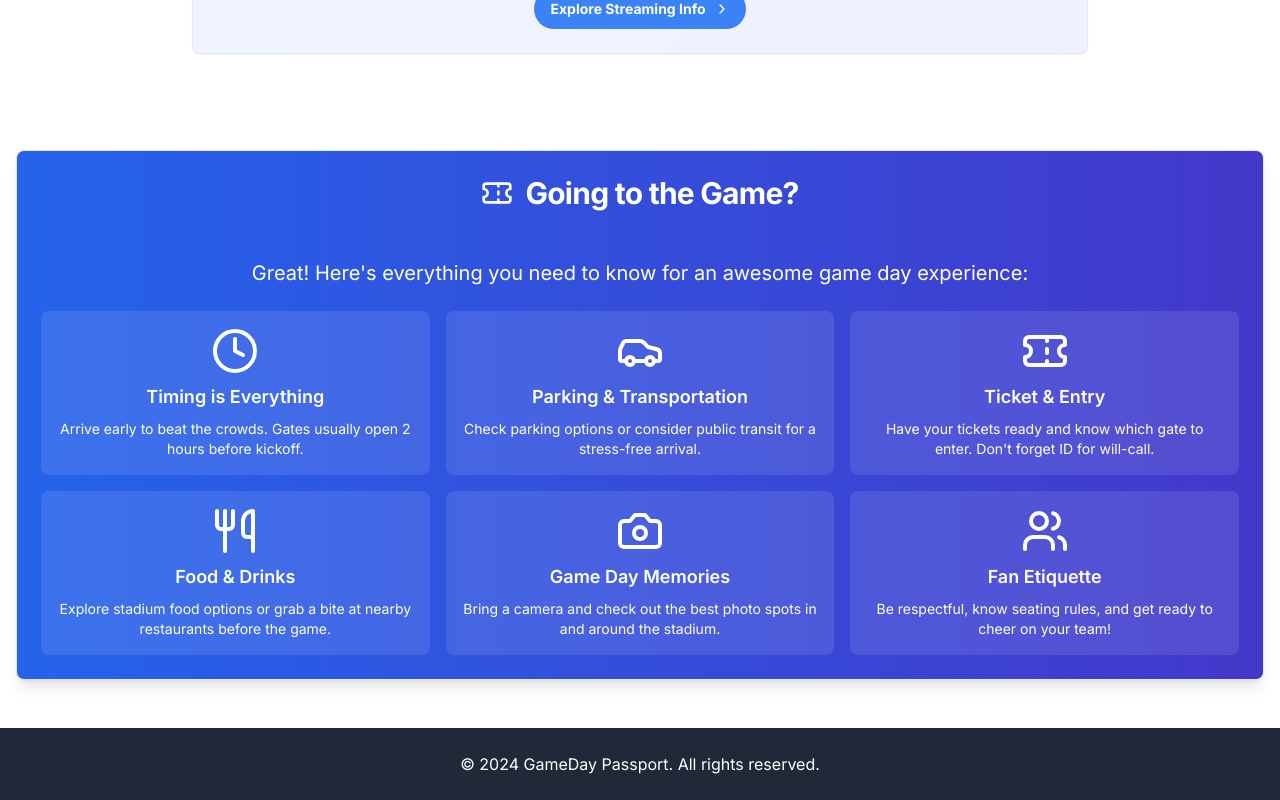
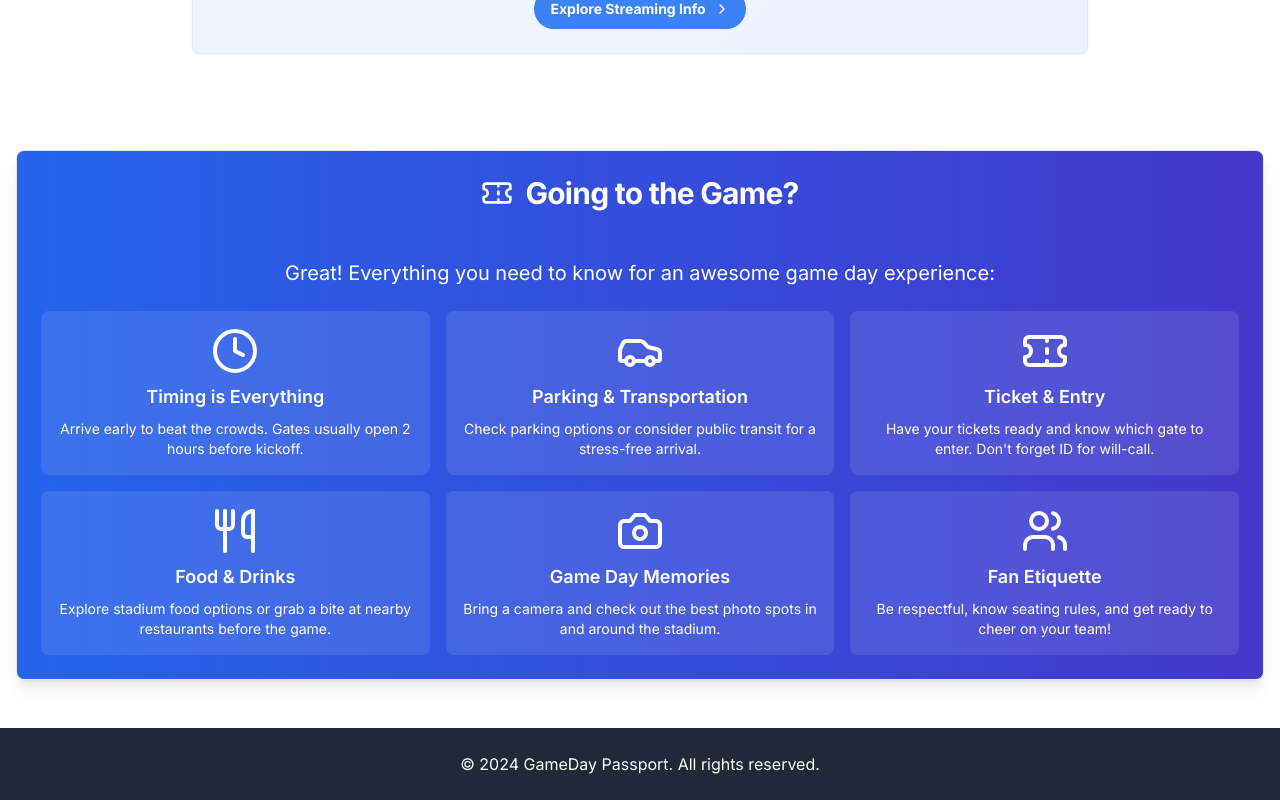
Before and after one commit to bme3412/global-sports-time, a Next.js app: page / in a window 1280 px wide. Shown: the part 2426-3226 px from the top of the page. Built offline with nearby package versions, Linux system fonts and the light colour scheme.

Commit message:
fixed linting

```diff
--- a/src/components/GameDayGuidePromo.js
+++ b/src/components/GameDayGuidePromo.js
@@ -13,7 +13,7 @@ const GameDayGuidePromo = () => {
       </CardHeader>
       <CardContent className="p-6">
         <p className="text-xl mb-6 text-center">
-          Great! Here's everything you need to know for an awesome game day experience:
+          Great! Everything you need to know for an awesome game day experience:
         </p>
         <div className="grid grid-cols-1 md:grid-cols-2 lg:grid-cols-3 gap-4">
           {[
```
